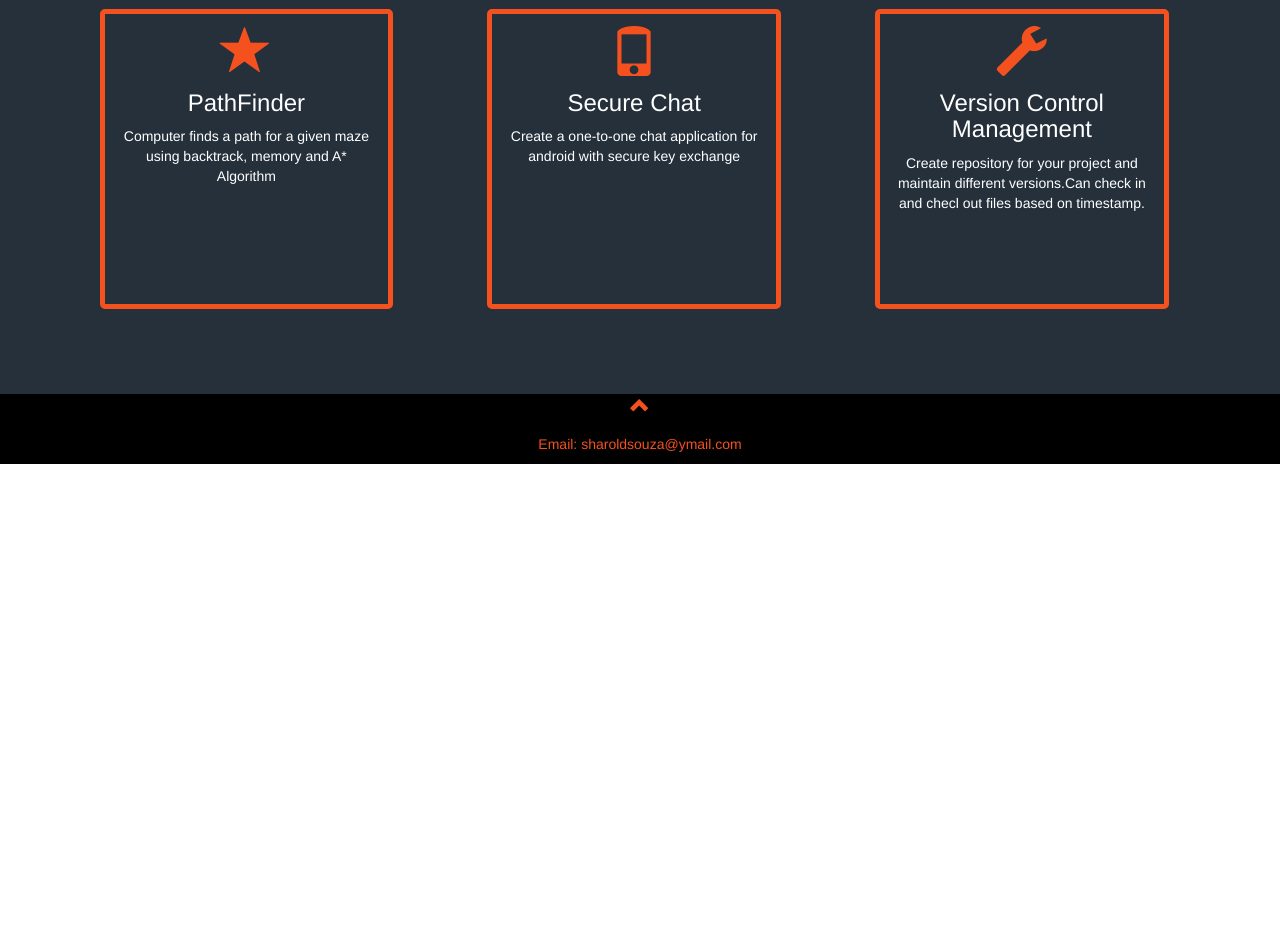
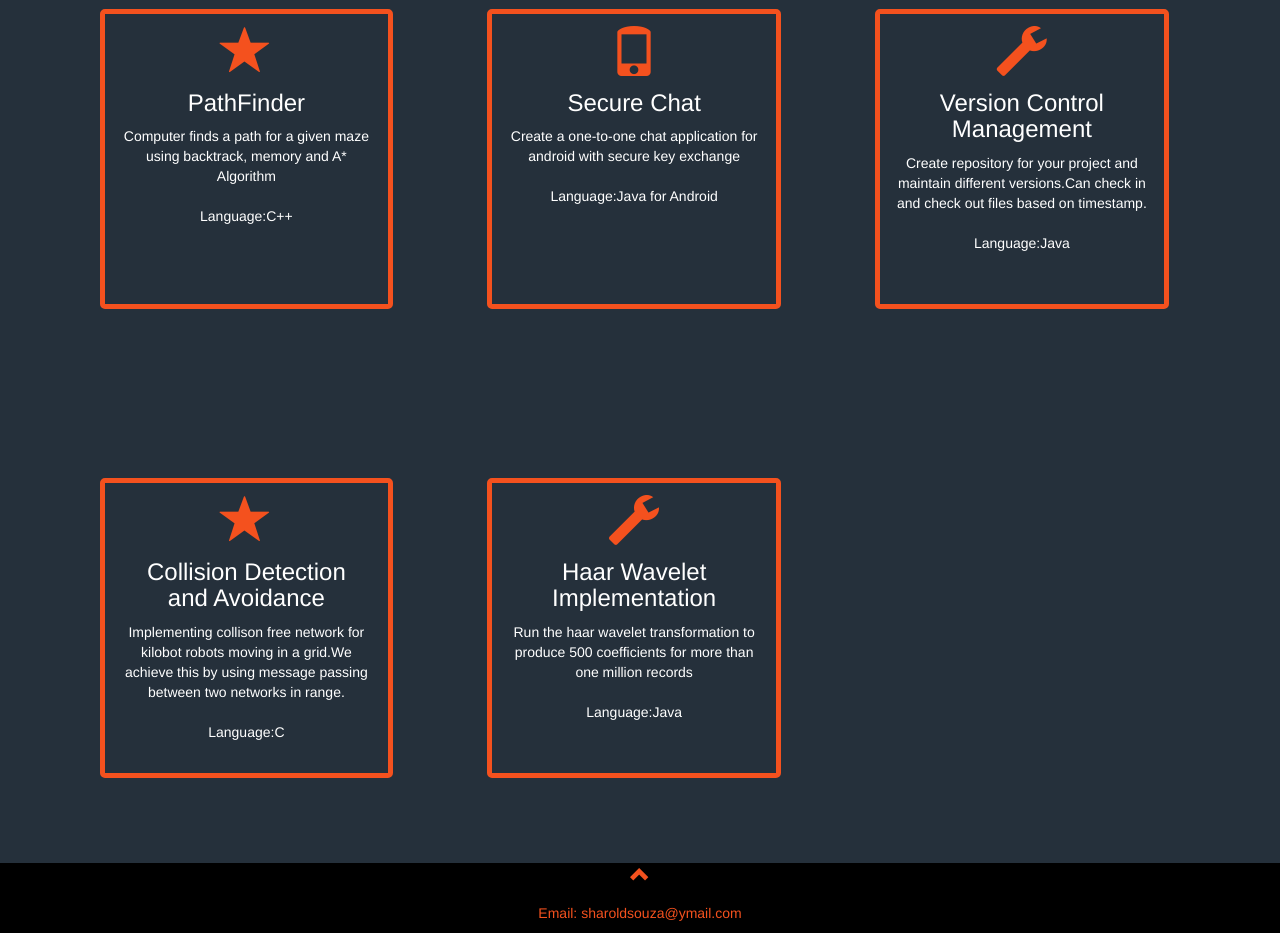
Before and after one commit to SharolDsouza/sharoldsouza.github.io, a plain HTML site: page index.html in a window 1280 px wide. Shown: the part 2140-3073 px from the top of the page. Before the commit the page ends 2604 px from the top, so only its background shows below. Drawn offline with nearby package versions, Linux system fonts and the light colour scheme.

Commit message:
First commit

```diff
--- a/index.html
+++ b/index.html
@@ -105,7 +105,7 @@
 <div id="section3" class="container-fluid">
   <h1>Skills</h1>
   <div class="row">
-			<div class="col-sm-4">Bootstrap/JavaScript</div>
+			<div class="col-sm-4">JavaScript</div>
 			<div class="progress">
 				<div class="progress-bar progress-bar-success" role="progressbar" aria-valuenow="55" aria-valuemin="0" aria-valuemax="100" style="width:55%">
 					55%
@@ -164,18 +164,36 @@
     <div class="col-sm-3">
       <span class="	glyphicon glyphicon-star logo-small"></span>
       <h3>PathFinder</h3>
-      <p>Computer finds a path for a given maze using backtrack, memory and A* Algorithm</p>
+      <p>Computer finds a path for a given maze using backtrack, memory and A* Algorithm<br><br>Language:C++</p>
     </div>
     <div class="col-sm-3">
       <span class="glyphicon glyphicon-phone logo-small"></span>
       <h3>Secure Chat</h3>
-      <p>Create a one-to-one chat application for android with secure key exchange</p>
+      <p>Create a one-to-one chat application for android with secure key exchange<br><br>Language:Java for Android</p>
     </div>
     <div class="col-sm-3">
       <span class="glyphicon glyphicon-wrench logo-small"></span>
       <h3>Version Control Management</h3>
-      <p>Create repository for your project and maintain different versions.Can check in and checl out files based on timestamp.</p>
+      <p>Create repository for your project and maintain different versions.Can check in and check out files based on timestamp.<br><br>Language:Java</p>
     </div>
+  </div>
+  <div class="row slideanim proj">
+    <div class="col-sm-3">
+      <span class="	glyphicon glyphicon-star logo-small"></span>
+      <h3>Collision Detection and Avoidance</h3>
+      <p>Implementing collison free network for kilobot robots moving in a grid.We achieve this by using message passing between two networks in range.
+<br><br>Language:C</p>
+    </div>
+    <div class="col-sm-3">
+      <span class="glyphicon glyphicon-wrench logo-small"></span>
+      <h3>Haar Wavelet Implementation</h3>
+      <p>Run the haar wavelet transformation to produce 500 coefficients for more than one million records<br><br>Language:Java</p>
+    </div>
+  <!--  <div class="col-sm-3">
+      <span class="glyphicon glyphicon-wrench logo-small"></span>
+      <h3>Version Control Management</h3>
+      <p>Create repository for your project and maintain different versions.Can check in and check out files based on timestamp.<br><br>Language:Java</p>
+   </div>-->
   </div>
 </div>
 <footer class="container-fluid text-center">
```
